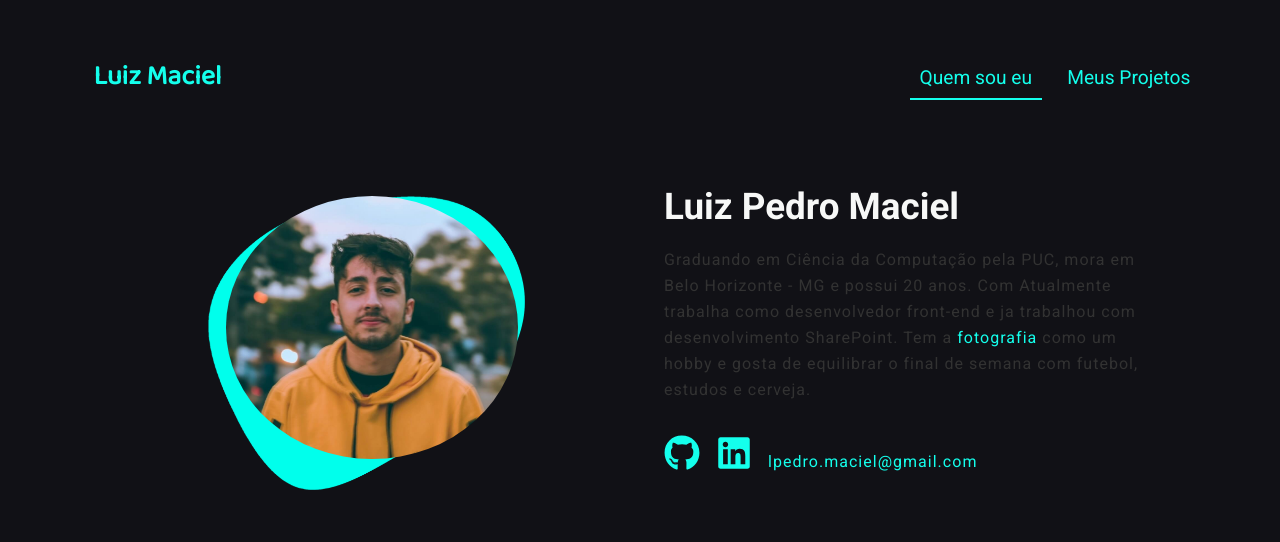
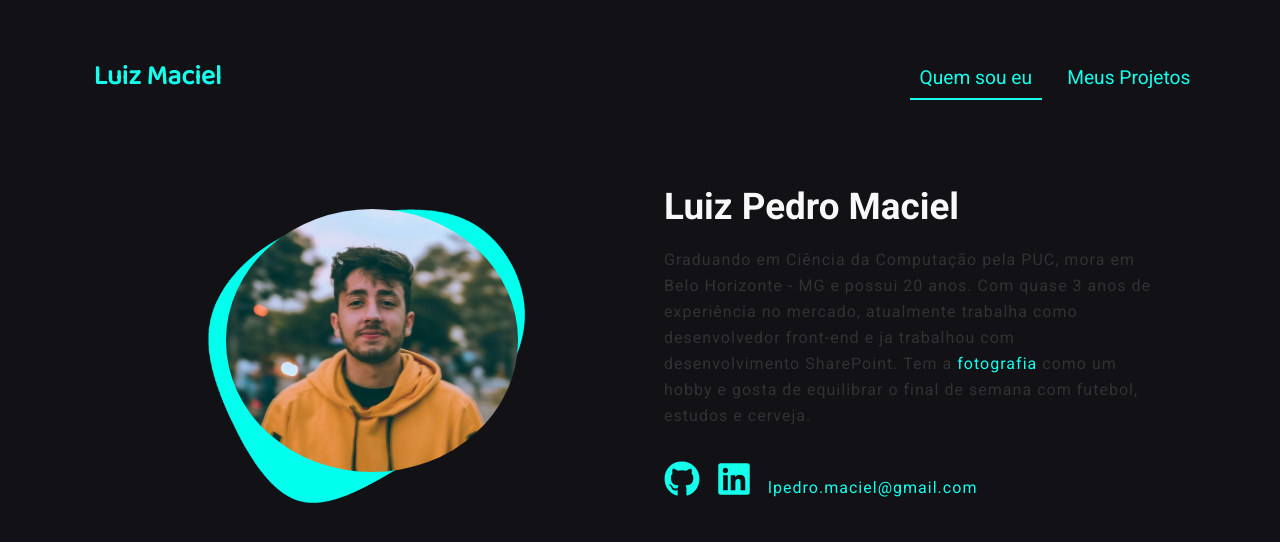
Before and after one commit to Luiz-Pedro/portfolio2020, a React (Create React App) app: page /eu in a window 1280 px wide. Shown: the top 542 px of the page. Built offline with nearby package versions, Linux system fonts and the light colour scheme.

Commit message:
texto eu

```diff
--- a/src/Pages/Eu/index.js
+++ b/src/Pages/Eu/index.js
@@ -20,7 +20,7 @@ export default function Eu(){
                     <h1>Luiz Pedro Maciel</h1>
                     <p>
                         Graduando em Ciência da Computação pela PUC, mora em Belo Horizonte - MG e possui 20 anos.
-                        Com Atualmente trabalha como desenvolvedor front-end e ja trabalhou com desenvolvimento SharePoint.
+                        Com quase 3 anos de experiência no mercado, atualmente trabalha como desenvolvedor front-end e ja trabalhou com desenvolvimento SharePoint.
                         Tem a <LinkFotografia href="https://www.instagram.com/uauluiz/" target="_blank">fotografia</LinkFotografia> como um hobby e gosta de equilibrar o final de semana com futebol, estudos e cerveja.
                     </p>
                     <DivIcones>
```
